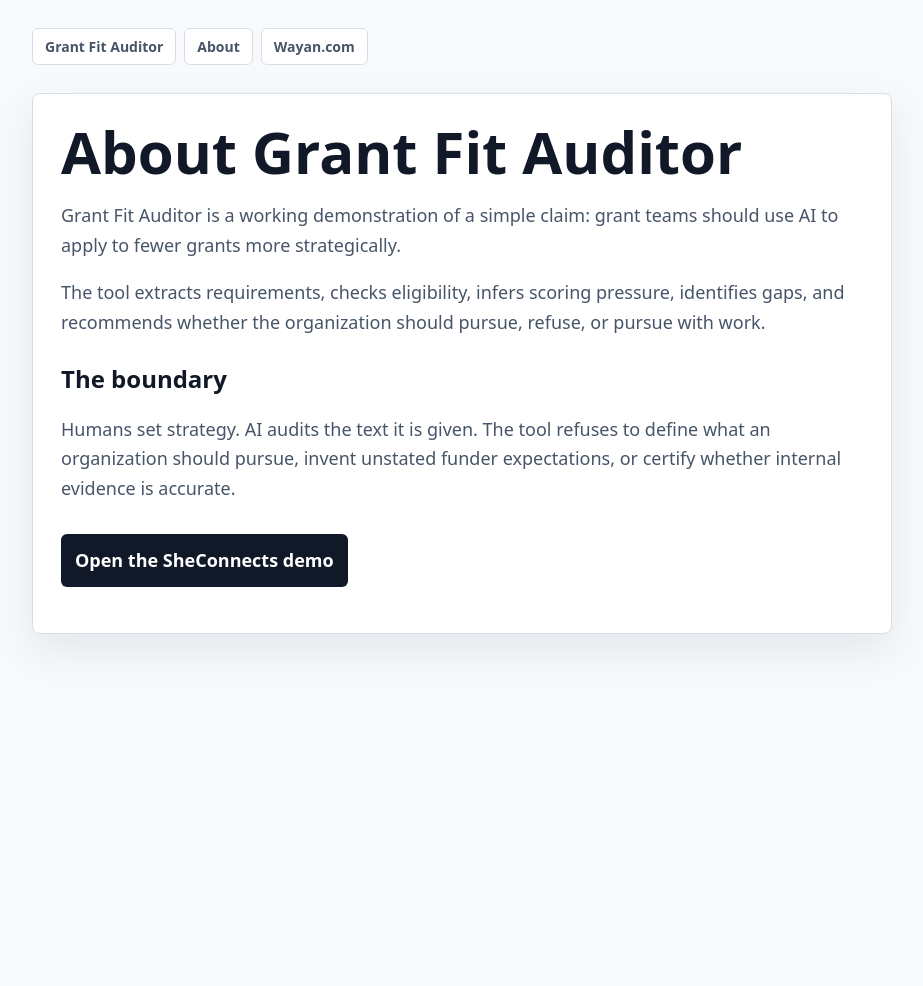
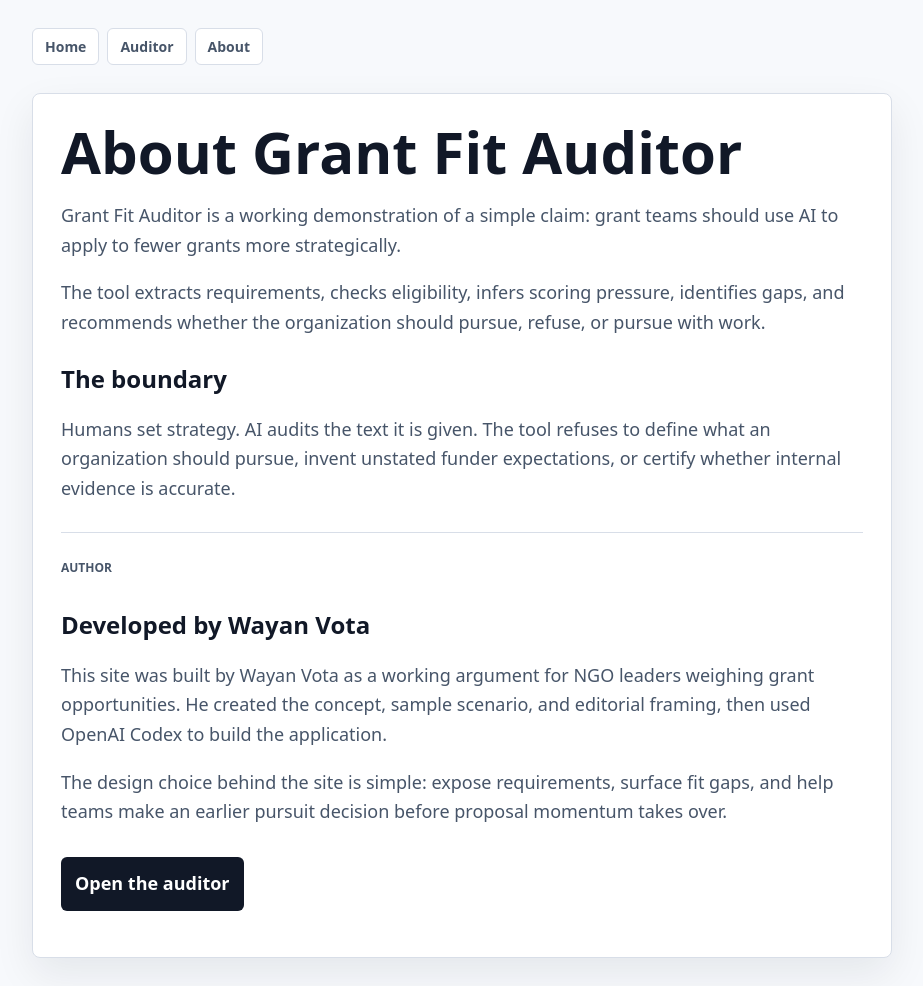
Before and after one commit to wayanvota/grant-fit-auditor, a website: page wayan-grant-decider/about.html in a window 1280 px wide. Shown: the whole page, without its empty margins (178-1101 px from the left). Before the commit the page ends 800 px from the top, so only its background shows below. Drawn offline with Linux system fonts and the light colour scheme.

Commit message:
Update grant decider navigation

```diff
--- a/public/styles.css
+++ b/public/styles.css
@@ -598,6 +598,12 @@
   line-height: 1.65;
 }
 
+.author-section {
+  margin-top: 26px;
+  border-top: 1px solid var(--line);
+  padding-top: 22px;
+}
+
 .primary-link {
   display: inline-flex;
   border-radius: 6px;
--- a/wayan-grant-decider/about.html
+++ b/wayan-grant-decider/about.html
@@ -71,14 +71,27 @@
         font-weight: 800;
         text-decoration: none;
       }
+      .author-section {
+        margin-top: 28px;
+        border-top: 1px solid var(--line);
+        padding-top: 22px;
+      }
+      .step {
+        display: inline-flex;
+        margin-bottom: 8px;
+        color: var(--muted);
+        font-size: 12px;
+        font-weight: 800;
+        text-transform: uppercase;
+      }
     </style>
   </head>
   <body>
     <main>
       <nav>
-        <a href="/grant-decider/">Grant Fit Auditor</a>
-        <a href="/grant-decider/about.html">About</a>
-        <a href="https://wayan.com/">Wayan.com</a>
+        <a href="https://wayan.com/grant-decider/index.html">Home</a>
+        <a href="https://grant-fit-auditor.onrender.com/">Auditor</a>
+        <a href="https://wayan.com/grant-decider/about.html">About</a>
       </nav>
       <article>
         <h1>About Grant Fit Auditor</h1>
@@ -86,12 +99,18 @@
         <p>The tool extracts requirements, checks eligibility, infers scoring pressure, identifies gaps, and recommends whether the organization should pursue, refuse, or pursue with work.</p>
         <h2>The boundary</h2>
         <p>Humans set strategy. AI audits the text it is given. The tool refuses to define what an organization should pursue, invent unstated funder expectations, or certify whether internal evidence is accurate.</p>
-        <p><a class="button" id="demoLink" href="https://grant-fit-auditor.onrender.com/?demo=1">Open the SheConnects demo</a></p>
+        <section class="author-section" id="author">
+          <span class="step">Author</span>
+          <h2>Developed by Wayan Vota</h2>
+          <p>This site was built by Wayan Vota as a working argument for NGO leaders weighing grant opportunities. He created the concept, sample scenario, and editorial framing, then used OpenAI Codex to build the application.</p>
+          <p>The design choice behind the site is simple: expose requirements, surface fit gaps, and help teams make an earlier pursuit decision before proposal momentum takes over.</p>
+        </section>
+        <p><a class="button" id="appLink" href="https://grant-fit-auditor.onrender.com/">Open the auditor</a></p>
       </article>
     </main>
     <script>
-      const APP_URL = "https://grant-fit-auditor.onrender.com/?demo=1";
-      document.getElementById("demoLink").href = APP_URL;
+      const APP_URL = "https://grant-fit-auditor.onrender.com/";
+      document.getElementById("appLink").href = APP_URL;
     </script>
   </body>
 </html>
```
Also changed, not shown: public/about.html (+9 -3 lines), public/index.html (+3 -3 lines), wayan-grant-decider/index.html (+6 -6 lines).
